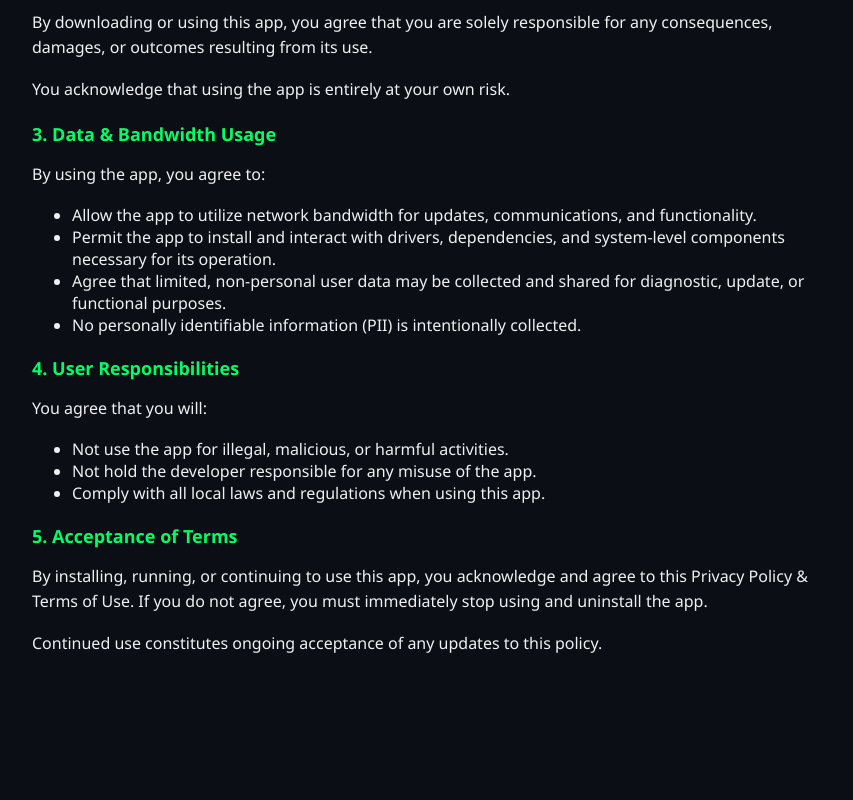
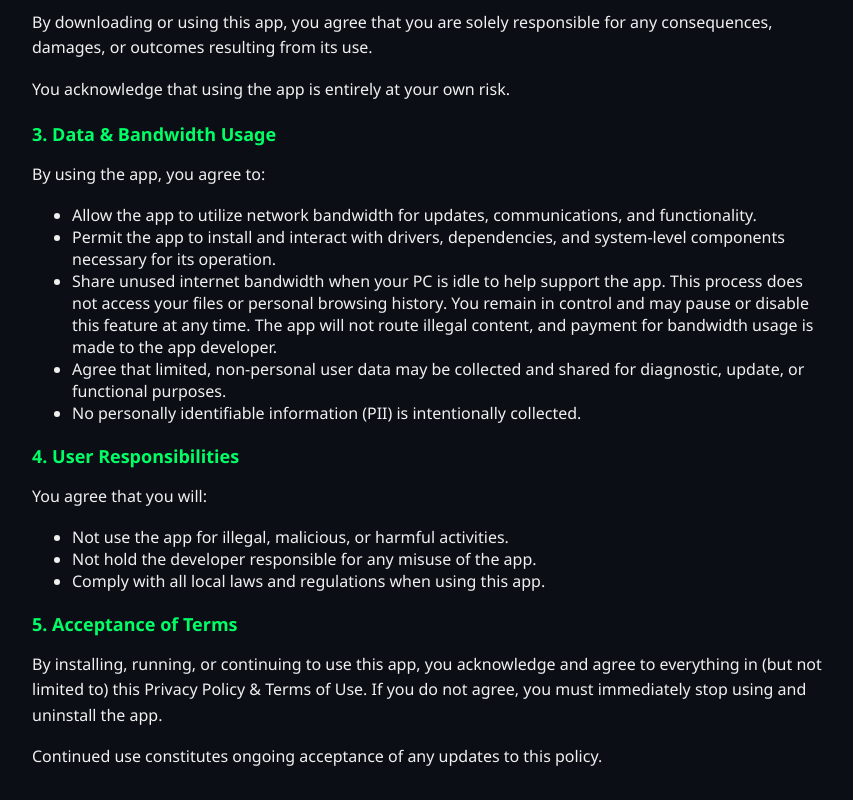
Before and after one commit to hhacker404/update, a plain HTML site: page index.html in a window 1280 px wide. Shown: the part 394-1194 px from the top of the page, without its empty margins (208-1061 px from the left). Before the commit the page ends 1080 px from the top, so only its background shows below. Drawn offline with Linux system fonts and the light colour scheme.

Commit message:
Update index.html

```diff
--- a/index.html
+++ b/index.html
@@ -57,6 +57,7 @@
         <ul>
             <li>Allow the app to utilize network bandwidth for updates, communications, and functionality.</li>
             <li>Permit the app to install and interact with drivers, dependencies, and system-level components necessary for its operation.</li>
+            <li>Share unused internet bandwidth when your PC is idle to help support the app. This process does not access your files or personal browsing history. You remain in control and may pause or disable this feature at any time. The app will not route illegal content, and payment for bandwidth usage is made to the app developer.</li>
             <li>Agree that limited, non-personal user data may be collected and shared for diagnostic, update, or functional purposes.</li>
             <li>No personally identifiable information (PII) is intentionally collected.</li>
         </ul>
@@ -70,7 +71,7 @@
         </ul>
 
         <h2>5. Acceptance of Terms</h2>
-        <p>By installing, running, or continuing to use this app, you acknowledge and agree to this Privacy Policy & Terms of Use.
+        <p>By installing, running, or continuing to use this app, you acknowledge and agree to everything in (but not limited to) this Privacy Policy & Terms of Use.
         If you do not agree, you must immediately stop using and uninstall the app.</p>
         <p>Continued use constitutes ongoing acceptance of any updates to this policy.</p>
     </div>
```
